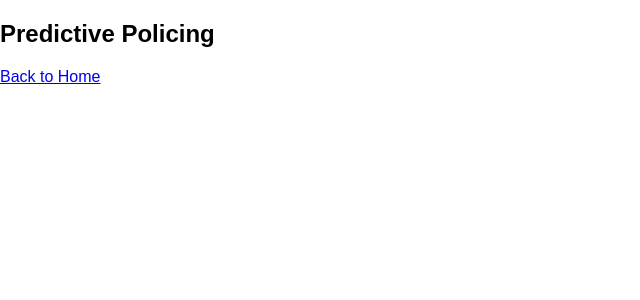
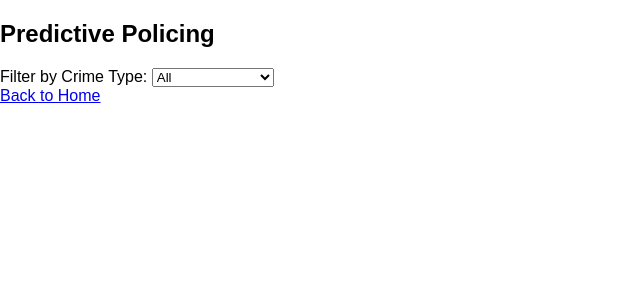
Before and after one commit to ShahdSawalhi/COSC-6050-Final-Project, a Flask app: page /predictive_policing in a window 1280 px wide. Shown: the top 300 px of the page, without its empty margins (0-640 px from the left). Run offline with Flask 3, Linux system fonts and the light colour scheme.

Commit message:
Display statistics on new page

```diff
--- a/app.py
+++ b/app.py
@@ -5,7 +5,7 @@
 """
 
 # Import all libraries needed
-from flask import Flask, render_template
+from flask import Flask, render_template, request
 import csv
 import pandas as pd
 from geopy.geocoders import Nominatim
@@ -21,6 +21,46 @@
 # Convert DataFrame to a list of dictionaries
 crime_data = data.to_dict(orient='records')
 
+#Define Functions below
+def fetch_crime_frequency_data():
+    data = pd.read_csv('wibr.csv')
+
+    # Create a list of columns that represent different crime types
+    crime_type_columns = ["Arson", "AssaultOffense", "Burglary", "CriminalDamage",
+                          "Homicide", "LockedVehicle", "Robbery", "SexOffense",
+                          "Theft", "VehicleTheft"]
+
+    # Calculate the frequency of each crime type
+    crime_frequency = data[crime_type_columns].sum().reset_index()
+    crime_frequency.columns = ['Crime_Type', 'Frequency']
+
+    # Convert the result to a list of dictionaries
+    crime_frequency_data = crime_frequency.to_dict(orient='records')
+
+    return crime_frequency_data
+
+def fetch_crime_type_data():
+    data = pd.read_csv('wibr.csv')
+
+    # Create a list of columns that represent different crime types
+    crime_type_columns = ["Arson", "AssaultOffense", "Burglary", "CriminalDamage",
+                          "Homicide", "LockedVehicle", "Robbery", "SexOffense",
+                          "Theft", "VehicleTheft"]
+
+    # Create an empty dictionary to store statistics for each crime type
+    crime_type_statistics = {}
+
+    # Calculate statistics for each crime type
+    for crime_type in crime_type_columns:
+        crime_type_statistics[crime_type] = {
+            "Total": data[crime_type].sum(),
+            "Max": data[crime_type].max(),
+            "Min": data[crime_type].min(),
+            "Mean": data[crime_type].mean()
+        }
+
+    return crime_type_statistics
+
 @app.route('/')
 def index():
     return render_template('layout.html')  # Render the index.html template
@@ -29,10 +69,27 @@
 def crime_map():
     return render_template('crime_map.html', crime_data=crime_data)  # Render the crime_map.html template
 
-@app.route('/predictive_policing')
+
+@app.route('/predictive_policing', methods=['GET', 'POST'])
 def predictive_policing():
-    # Implement predictive policing logic here
-    return render_template('predictive_policing.html')  # Render the predictive_policing.html template
+    selected_statistic = request.form.get('selected_statistic')
+    statistic_data = None  # Default value
+
+    # Implement logic to fetch the selected statistic from the 'wibr.csv' dataset
+    if selected_statistic == 'crime_type':
+        # Fetch and process data for crime types
+        statistic_data = fetch_crime_type_data()
+    elif selected_statistic == 'crime_frequency':
+        # Fetch and process data for crime frequency
+        statistic_data = fetch_crime_frequency_data()
+    #else:
+        # Handle other statistic options
+        # You can add logic here to handle other options or provide a default response
+
+    # Ensure you return a valid response in all cases
+    return render_template('predictive_policing.html', statistic_data=statistic_data)
+
+
 
 if __name__ == '__main__':
     app.run(port=5050, debug=True)
--- a/templates/predictive_policing.html
+++ b/templates/predictive_policing.html
@@ -10,14 +10,83 @@
             margin: 0;
             padding: 0;
         }
+        table {
+            border-collapse: collapse;
+            width: 80%;
+            margin: 20px auto;
+        }
+        th, td {
+            border: 1px solid #ddd;
+            text-align: left;
+            padding: 8px;
+        }
+        th {
+            background-color: #f2f2f2;
+        }
     </style>
 </head>
 <body>
     <h2>Predictive Policing</h2>
-    <!-- Add content related to predictive policing here -->
+
+    <!-- Keep the crime type filter and replace the text input field with a dropdown menu -->
+    <form>
+        <label for="crime_type_filter">Filter by Crime Type:</label>
+        <select id="crime_type_filter" onchange="filterTable()">
+            <option value="all">All</option>
+            <option value="Arson">Arson</option>
+            <option value="AssaultOffense">Assault Offense</option>
+            <option value="Burglary">Burglary</option>
+            <option value="CriminalDamage">CriminalDamage</option>
+            <option value="Homicide">Homicide</option>
+            <option value="LockedVehicle">LockedVehicle</option>
+            <option value="Robbery">Robbery</option>
+            <option value="SexOffense">SexOffense</option>
+            <option value="Theft">Theft</option>
+            <option value="VehicleTheft">VehicleTheft</option>
+            <!-- Add more options for other crime types -->
+        </select>
+    </form>
+
+    <!-- Display the table without a button -->
+    <div id="display_statistic">
+        <!-- Check if statistic_data is not None (i.e., data is available) -->
+        {% if statistic_data %}
+        <table id="crime_table">
+            <tr>
+                <th>Crime Type</th>
+                <th>Frequency</th>
+            </tr>
+            {% for crime_statistic in statistic_data.items() %}
+            <tr>
+                <td>{{ crime_statistic[0] }}</td>
+                <td>{{ crime_statistic[1]['Total'] }}</td>
+            </tr>
+            {% endfor %}
+        </table>
+        {% endif %}
+        <!-- End of statistic_data check -->
+    </div>
 
     <a href="/">Back to Home</a> {# Add a link to navigate back to the homepage #}
 
-    <!-- Include any necessary JavaScript scripts here -->
+    <!-- Include JavaScript to filter the table -->
+    <script>
+        function filterTable() {
+            var selectedCrimeType = document.getElementById("crime_type_filter").value;
+            var table = document.getElementById("crime_table");
+            var rows = table.getElementsByTagName("tr");
+
+            for (var i = 1; i < rows.length; i++) {  // Start from 1 to skip the header row
+                var row = rows[i];
+                var crimeType = row.cells[0].textContent;
+
+                if (selectedCrimeType === "all" || crimeType === selectedCrimeType) {
+                    row.style.display = "";
+                } else {
+                    row.style.display = "none";
+                }
+            }
+        }
+    </script>
 </body>
 </html>
```
